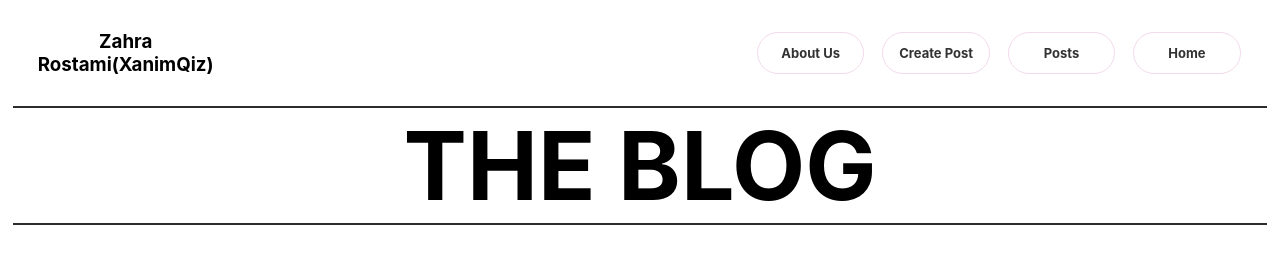
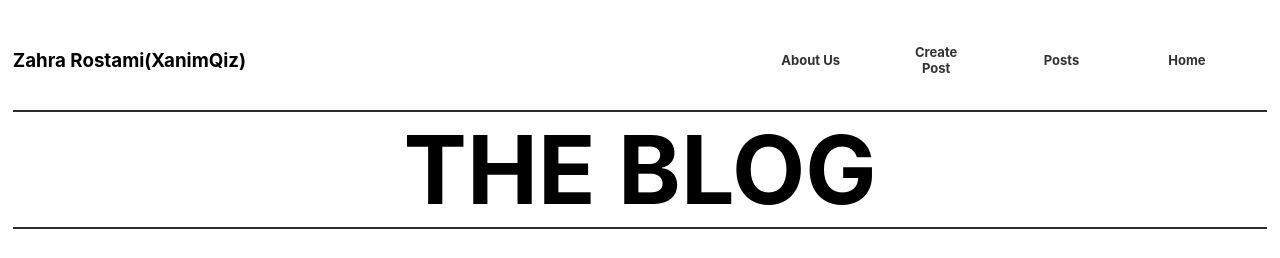
Before and after one commit to zahraRostami1999/blog-app, a React (Create React App) app: page / in a window 1280 px wide. Shown: the top 258 px of the page. Built offline with nearby package versions, Linux system fonts and the light colour scheme; grey boxes are pictures that could not be loaded.

Commit message:
edit Header component: increase navbar item width

```diff
--- a/src/Components/header/header.module.css
+++ b/src/Components/header/header.module.css
@@ -17,9 +17,8 @@
 }
 
 .headerName {
-  width: 18%;
+  width: 20%;
   display: flex;
-  justify-content: center;
   align-items: center;
 }
 
@@ -27,6 +26,7 @@
   display: flex;
   width: 40%;
   padding: 0 10px;
+  height: 60px;
 }
 
 .navbar {
@@ -44,24 +44,22 @@
   padding: 12px 15px;
   color: rgb(51, 50, 50);
   text-decoration: none;
-  border: 1px solid #f2dbec;
-  border-radius: 200px;
-  width: 15%;
+  width: 13%;
   margin-right: 15px;
   font-weight: bold;
 }
 
 .navbarContainer a:hover {
-  background-color: #f2dbec;
+  border-bottom: 1px solid #2e2b2d;
 }
 
-.blogTitleWrapper {
-  margin: 30px 0;
+.secundRow {
+  margin: 20px 0;
   border-top: 2px solid #2e2b2d;
   border-bottom: 2px solid #2e2b2d;
 }
 
-.blogTitleWrapper h1{
+.secundRow h1{
     font-size: 95px;
 }
 
```
